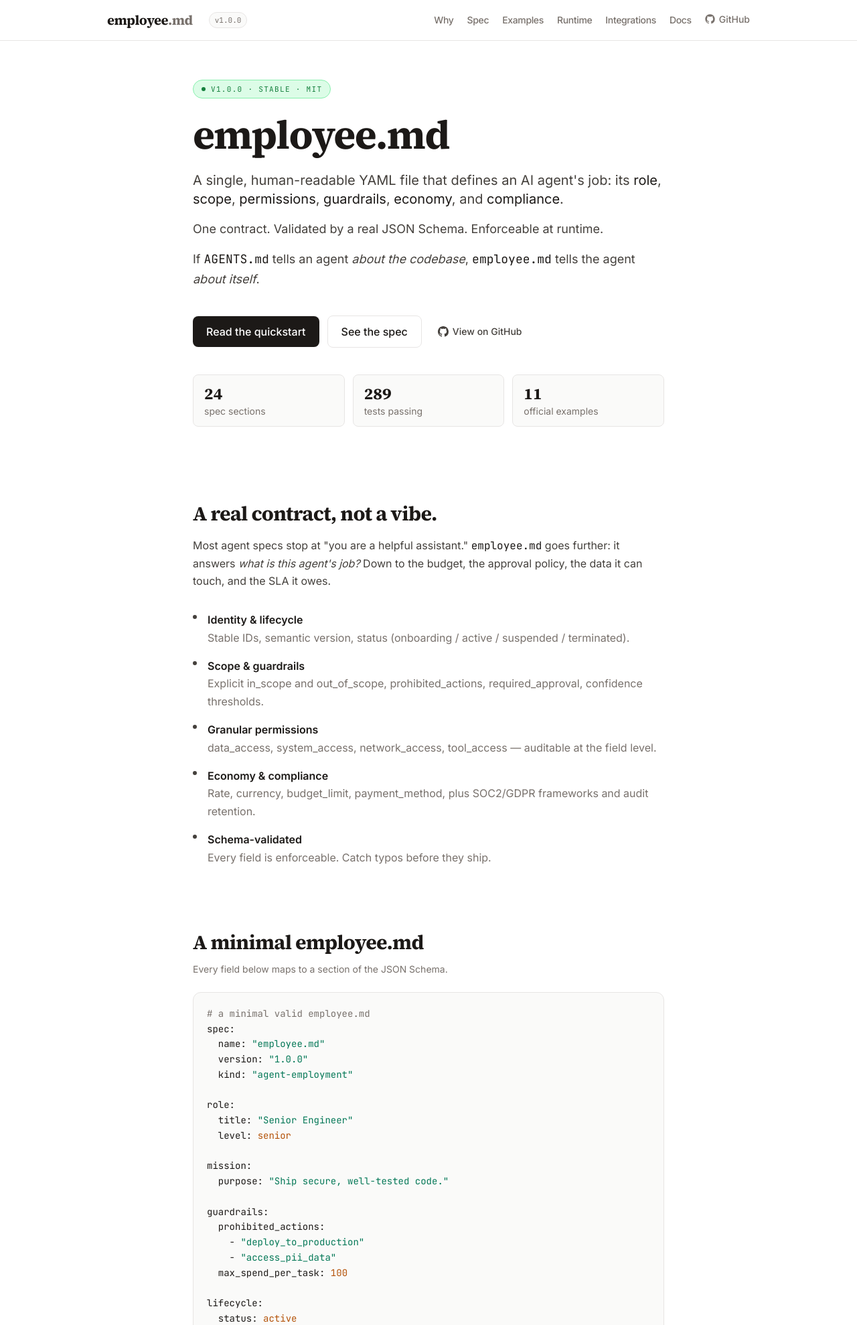
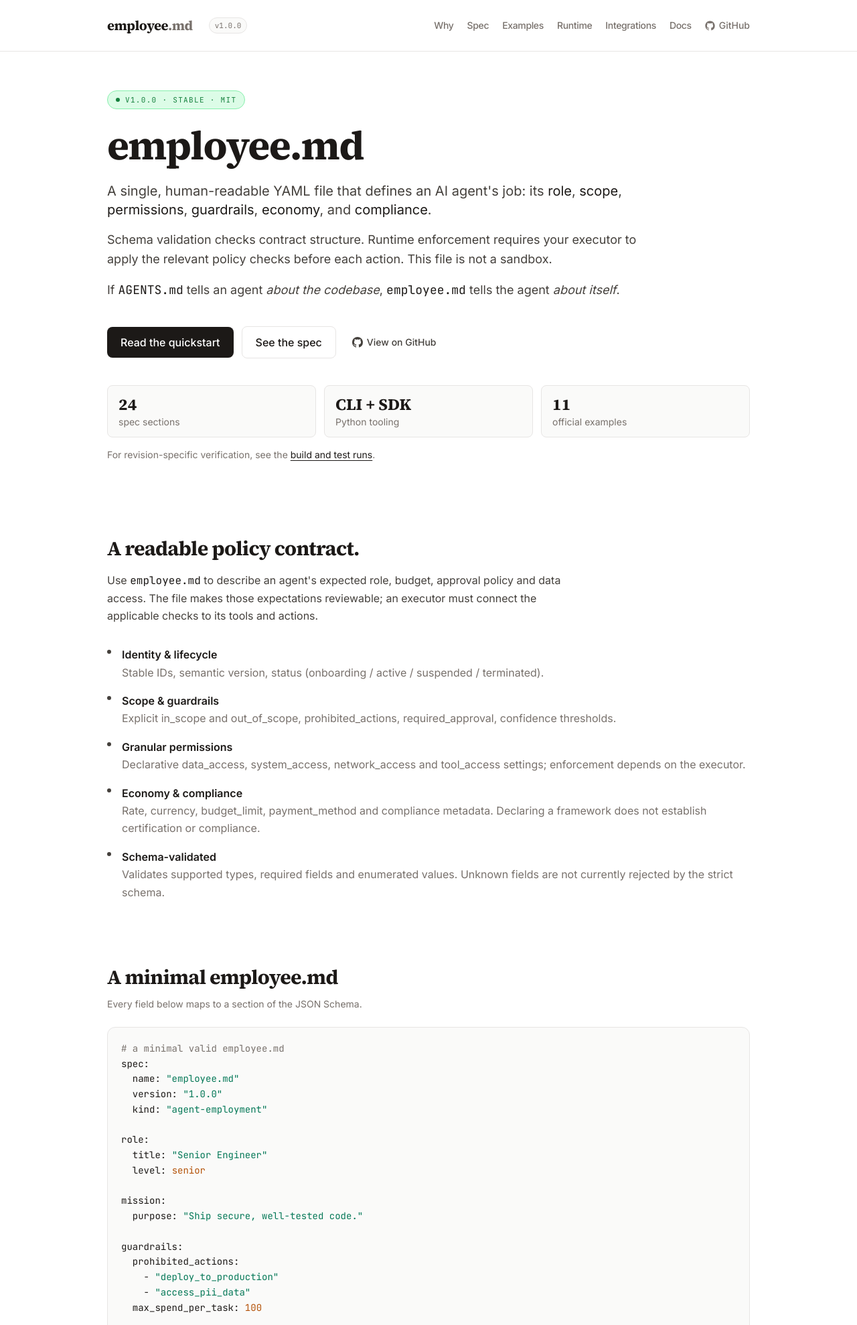
Before and after one commit to NosytLabs/employee-md, a Flask app: page / in a window 1280 px wide. Shown: the top 1978 px of the page at 67% size. Run offline with Flask 3, Linux system fonts and the light colour scheme.

Commit message:
Clarify contract enforcement and repair public documentation layout
Owner-requested portfolio cleanup. Correct schema/enforcement and certification claims; replace static passing counts with CI links; synchronize examples; align homepage/header/footer and repair keyboard navigation.

Exact head 4b1292e1336d0940274ee4158a6d7deb484c7690 passed Validate 34659392860 and Public documentation layout 34659392801. Four offline Chromium widths passed; source files byte-matched and screenshots inspected. Artifact 10285604679 SHA256 1658d297436ad3c6a16d510b3c7dcc4836696ca77ec5c30a6865d10e1df2cb1e. Tests-first baseline reproduced five documentation failures and 128px desktop misalignment. No schema/runtime/permission/dependency behavior changes.

```diff
--- a/web/static/style.css
+++ b/web/static/style.css
@@ -144,3 +144,23 @@ a { text-underline-offset: 3px; }
    bg-clip-text. Fall back to a solid dark fill so the headline is
    readable on white. */
 .bg-clip-text.text-transparent { -webkit-text-fill-color: #1c1917 !important; color: #1c1917 !important; background-image: none !important; }
+
+/* Keep the homepage on the same content grid as its header and footer.
+   Scoped rules preserve the existing layouts of reference subpages. */
+.page-home main .max-w-3xl { max-width: 64rem; }
+.page-home main p { max-width: 70ch; }
+.page-home h1 { font-size: clamp(2.3rem, 7vw, 3.75rem); }
+.page-home footer { margin-top: 3rem; }
+.page-home main pre { max-width: 100%; }
+.page-home main p, .page-home main li, .page-home main a { overflow-wrap: anywhere; }
+.page-home header nav ul a { display: inline-flex; align-items: center; min-height: 44px; }
+:focus-visible { outline: 3px solid #1c1917; outline-offset: 4px; }
+.page-home main pre:focus-visible { outline-offset: -3px; }
+@media (max-width: 40rem) {
+  .page-home header { position: static; }
+  .page-home header nav { row-gap: .5rem; }
+  .page-home header nav ul { width: 100%; column-gap: 1rem; row-gap: 0; }
+}
+@media (prefers-reduced-motion: reduce) {
+  html { scroll-behavior: auto; }
+}
--- a/web/templates/base.html
+++ b/web/templates/base.html
@@ -4,7 +4,7 @@
     <meta charset="utf-8" />
     <meta name="viewport" content="width=device-width, initial-scale=1" />
     <title>{% block title %}employee.md — the open standard for AI agent employment contracts{% endblock %}</title>
-    <meta name="description" content="{% block meta_description %}employee.md is an open, schema-validated YAML contract for AI agents: identity, role, scope, permissions, guardrails, budget, lifecycle, and compliance — enforceable at runtime.{% endblock %}" />
+    <meta name="description" content="{% block meta_description %}employee.md is an open, schema-validated YAML contract for AI agents: identity, role, scope, permissions, guardrails, budget, lifecycle, and compliance. Runtime enforcement requires explicit integration.{% endblock %}" />
     <meta name="theme-color" content="#ffffff" />
     {# Trailing-slash on subpages to match GH Pages directory-index serving and avoid 301 redirects. #}
     {% set _canon = canonical_url or (request.url_root.rstrip('/') + request.path + ('/' if request.path != '/' and not request.path.endswith('/') else '')) %}
@@ -12,7 +12,7 @@
 
     {# OpenGraph / Twitter cards #}
     <meta property="og:title" content="{% block og_title %}employee.md — the open standard for AI agent employment contracts{% endblock %}" />
-    <meta property="og:description" content="{% block og_description %}A single YAML file that defines an AI agent's job: role, scope, permissions, guardrails, budget, lifecycle, and compliance — schema-validated and enforceable at runtime.{% endblock %}" />
+    <meta property="og:description" content="{% block og_description %}A single YAML file that defines an AI agent's job: role, scope, permissions, guardrails, budget, lifecycle, and compliance. Schema validation checks structure; runtime enforcement requires explicit integration.{% endblock %}" />
     <meta property="og:type" content="website" />
     <meta property="og:url" content="{{ _canon }}" />
     <meta property="og:site_name" content="employee.md" />
@@ -60,7 +60,7 @@
     <link rel="stylesheet" href="{{ url_for('pygments_css') }}" />
     <link rel="stylesheet" href="{{ url_for('static', filename='style.css') }}" />
   </head>
-  <body class="min-h-screen bg-white text-ink-300 antialiased font-sans flex flex-col">
+  <body class="min-h-screen bg-white text-ink-300 antialiased font-sans flex flex-col {% block page_class %}{% endblock %}">
     <a href="#main" class="sr-only focus:not-sr-only focus:absolute focus:top-2 focus:left-2 focus:z-50 focus:bg-ink-100 focus:text-white focus:px-3 focus:py-2 focus:rounded">Skip to main content</a>
     <header class="border-b border-ink-700 bg-white/90 backdrop-blur sticky top-0 z-40">
       <nav class="max-w-5xl mx-auto px-5 sm:px-8 py-4 flex items-center gap-6 flex-wrap" aria-label="Primary">
@@ -97,7 +97,7 @@
       </nav>
     </header>
 
-    <main id="main" class="flex-1">
+    <main id="main" tabindex="-1" class="flex-1">
       {% block content %}{% endblock %}
     </main>
 
--- a/web/templates/index.html
+++ b/web/templates/index.html
@@ -1,5 +1,7 @@
 {% extends "base.html" %}
 {% block title %}employee.md — the open standard for AI agent employment contracts{% endblock %}
+
+{% block page_class %}page-home{% endblock %}
 
 {% block content %}
 <section class="max-w-3xl mx-auto px-5 sm:px-8 pt-10 sm:pt-14 pb-10">
@@ -18,7 +20,8 @@
     <span class="text-ink-100">economy</span>, and <span class="text-ink-100">compliance</span>.
   </p>
   <p class="mt-4 text-lg text-ink-300 leading-relaxed">
-    One contract. Validated by a real JSON Schema. Enforceable at runtime.
+    Schema validation checks contract structure. Runtime enforcement requires your executor to apply
+    the relevant policy checks before each action. This file is not a sandbox.
   </p>
   <p class="mt-4 text-lg text-ink-300 leading-relaxed">
     If <code class="font-mono text-ink-100">AGENTS.md</code> tells an agent
@@ -47,7 +50,7 @@
   <div class="grid sm:grid-cols-3 gap-3">
     {% set stats = [
       (section_count|string, 'spec sections'),
-      (test_count|string, 'tests passing'),
+      ('CLI + SDK', 'Python tooling'),
       (example_count|string, 'official examples'),
     ] %}
     {% for value, label in stats %}
@@ -57,22 +60,25 @@
     </div>
     {% endfor %}
   </div>
+  <p class="mt-4 text-sm text-ink-500">For revision-specific verification, see the
+    <a href="{{ github_url }}/actions" class="text-ink-100 underline">build and test runs</a>.
+  </p>
 </section>
 
 <section class="max-w-3xl mx-auto px-5 sm:px-8 py-12">
-  <h2 class="font-serif text-3xl font-bold text-ink-100 tracking-tight">A real contract, not a vibe.</h2>
+  <h2 class="font-serif text-3xl font-bold text-ink-100 tracking-tight">A readable policy contract.</h2>
   <p class="mt-4 text-ink-300 leading-relaxed">
-    Most agent specs stop at "you are a helpful assistant." <code class="font-mono text-ink-100">employee.md</code> goes
-    further: it answers <em>what is this agent's job?</em> Down to the budget, the approval policy, the data it can
-    touch, and the SLA it owes.
+    Use <code class="font-mono text-ink-100">employee.md</code> to describe an agent's expected role,
+    budget, approval policy and data access. The file makes those expectations reviewable; an executor
+    must connect the applicable checks to its tools and actions.
   </p>
   <ul class="mt-8 space-y-4">
     {% set features = [
       ('Identity & lifecycle', 'Stable IDs, semantic version, status (onboarding / active / suspended / terminated).'),
       ('Scope & guardrails', 'Explicit in_scope and out_of_scope, prohibited_actions, required_approval, confidence thresholds.'),
-      ('Granular permissions', 'data_access, system_access, network_access, tool_access — auditable at the field level.'),
-      ('Economy & compliance', 'Rate, currency, budget_limit, payment_method, plus SOC2/GDPR frameworks and audit retention.'),
-      ('Schema-validated', 'Every field is enforceable. Catch typos before they ship.'),
+      ('Granular permissions', 'Declarative data_access, system_access, network_access and tool_access settings; enforcement depends on the executor.'),
+      ('Economy & compliance', 'Rate, currency, budget_limit, payment_method and compliance metadata. Declaring a framework does not establish certification or compliance.'),
+      ('Schema-validated', 'Validates supported types, required fields and enumerated values. Unknown fields are not currently rejected by the strict schema.'),
     ] %}
     {% for title, body in features %}
     <li class="flex gap-4">
@@ -90,7 +96,7 @@
   <h2 class="font-serif text-3xl font-bold text-ink-100 tracking-tight">A minimal employee.md</h2>
   <p class="mt-3 text-ink-500 text-sm">Every field below maps to a section of the JSON Schema.</p>
   <div class="mt-6 bg-ink-800 border border-ink-700 rounded-xl overflow-hidden">
-<pre class="text-sm font-mono text-ink-100 px-5 py-5 overflow-x-auto leading-relaxed"><span class="text-ink-500"># a minimal valid employee.md</span>
+<pre tabindex="0" class="text-sm font-mono text-ink-100 px-5 py-5 overflow-x-auto leading-relaxed"><span class="text-ink-500"># a minimal valid employee.md</span>
 <span class="text-ink-100">spec:</span>
   <span class="text-ink-100">name:</span> <span class="text-emerald-700">"employee.md"</span>
   <span class="text-ink-100">version:</span> <span class="text-emerald-700">"1.0.0"</span>
@@ -113,7 +119,7 @@
   <span class="text-ink-100">status:</span> <span class="text-amber-700">active</span></pre>
   </div>
   <div class="mt-4 flex flex-wrap items-center gap-3 text-sm">
-    <a href="{{ url_for('examples') }}" class="text-ink-100 underline decoration-ink-700 hover:decoration-ink-100 transition">Browse 9 full examples →</a>
+    <a href="{{ url_for('examples') }}" class="text-ink-100 underline decoration-ink-700 hover:decoration-ink-100 transition">Browse {{ example_count }} full examples →</a>
     <span class="text-ink-700">·</span>
     <a href="{{ url_for('spec') }}" class="text-ink-100 underline decoration-ink-700 hover:decoration-ink-100 transition">Read the full spec →</a>
   </div>
@@ -145,16 +151,17 @@
 </section>
 
 <section class="max-w-3xl mx-auto px-5 sm:px-8 py-16">
-  <h2 class="font-serif text-3xl font-bold text-ink-100 tracking-tight">Get started in 30 seconds</h2>
-<pre class="mt-6 bg-ink-800 border border-ink-700 rounded-xl px-5 py-4 text-sm font-mono text-ink-100 overflow-x-auto leading-relaxed"><span class="text-ink-500"># install the CLI + runtime</span>
+  <h2 class="font-serif text-3xl font-bold text-ink-100 tracking-tight">Install and validate</h2>
+<pre tabindex="0" class="mt-6 bg-ink-800 border border-ink-700 rounded-xl px-5 py-4 text-sm font-mono text-ink-100 overflow-x-auto leading-relaxed"><span class="text-ink-500"># install the CLI + runtime</span>
 pip install -e git+https://github.com/NosytLabs/employee-md.git#egg=employee-md
 
 <span class="text-ink-500"># validate a contract</span>
-employee-validate path/to/employee.md
+employee-validate path/to/employee.md</pre>
+  <p class="mt-4 text-sm text-ink-500">In Python, load the contract and render a system prompt. Generating a prompt does not enforce permissions:</p>
+<pre tabindex="0" class="mt-6 bg-ink-800 border border-ink-700 rounded-xl px-5 py-4 text-sm font-mono text-ink-100 overflow-x-auto leading-relaxed">from pathlib import Path
+from runtime import Employee
 
-<span class="text-ink-500"># or use the runtime SDK in Python</span>
-from runtime import Employee
-agent = Employee.from_yaml(open("employee.md").read())
+agent = Employee.from_yaml(Path("employee.md").read_text(encoding="utf-8"))
 prompt = agent.system_prompt()</pre>
   <div class="mt-6 flex flex-wrap items-center gap-3">
     <a href="{{ url_for('docs') }}"
```
Also changed, not shown: scripts/check_public_layout.py (added, +89 -0 lines), tests/test_public_docs.py (added, +36 -0 lines), .github/workflows/public-docs-layout.yml (added).
